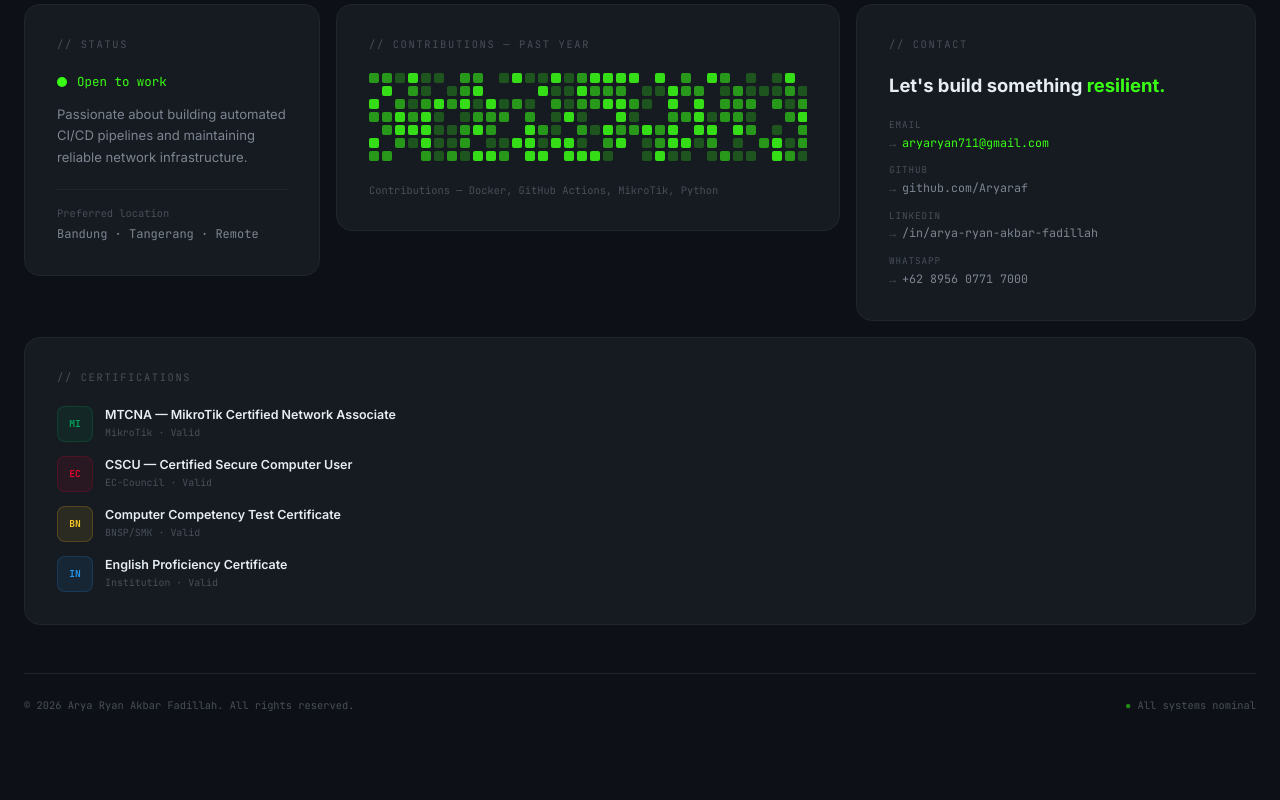
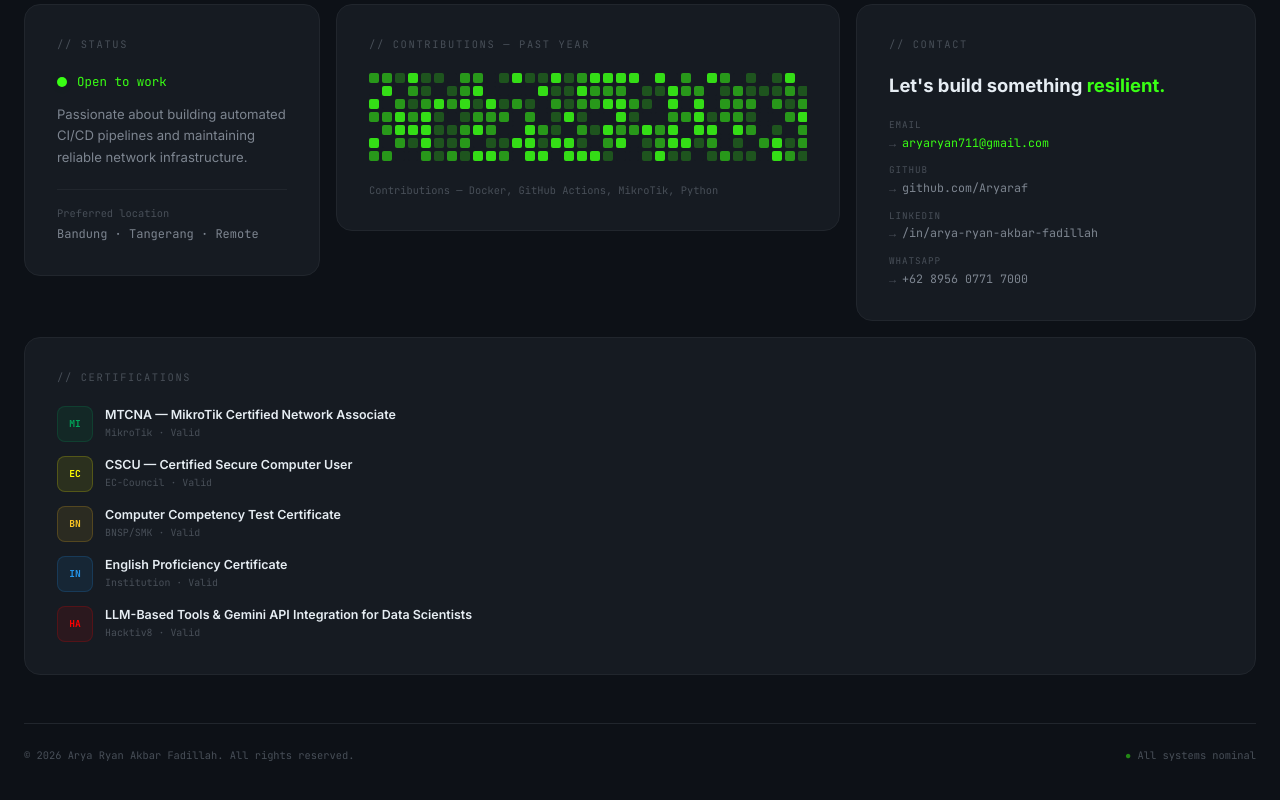
Before and after one commit to Aryaraf/portfolio, a React (Vite) app: page / in a window 1280 px wide. Shown: the part 1197-1997 px from the top of the page. Before the commit the page ends 1971 px from the top, so only its background shows below. Built offline with nearby package versions, Linux system fonts and the light colour scheme; the HTML template or start-up script is replaced by a standard one.

Commit message:
fix: update color for CSCU certificate and add new LLM-based tools certification

```diff
--- a/src/App.tsx
+++ b/src/App.tsx
@@ -692,9 +692,10 @@ function ContactCard() {
 function CertsCard() {
   const certs = [
     { name: 'MTCNA — MikroTik Certified Network Associate', issuer: 'MikroTik', year: 'Valid', color: '#00A65A' },
-    { name: 'CSCU — Certified Secure Computer User', issuer: 'EC-Council', year: 'Valid', color: '#E4002B' },
+    { name: 'CSCU — Certified Secure Computer User', issuer: 'EC-Council', year: 'Valid', color: '#ffff00' },
     { name: 'Computer Competency Test Certificate', issuer: 'BNSP/SMK', year: 'Valid', color: '#FCC624' },
     { name: 'English Proficiency Certificate', issuer: 'Institution', year: 'Valid', color: '#2496ED' },
+    { name: 'LLM-Based Tools & Gemini API Integration for Data Scientists', issuer: 'Hacktiv8', year: 'Valid', color: '#FF0000' },
   ]
   return (
     <Card hover>
```
